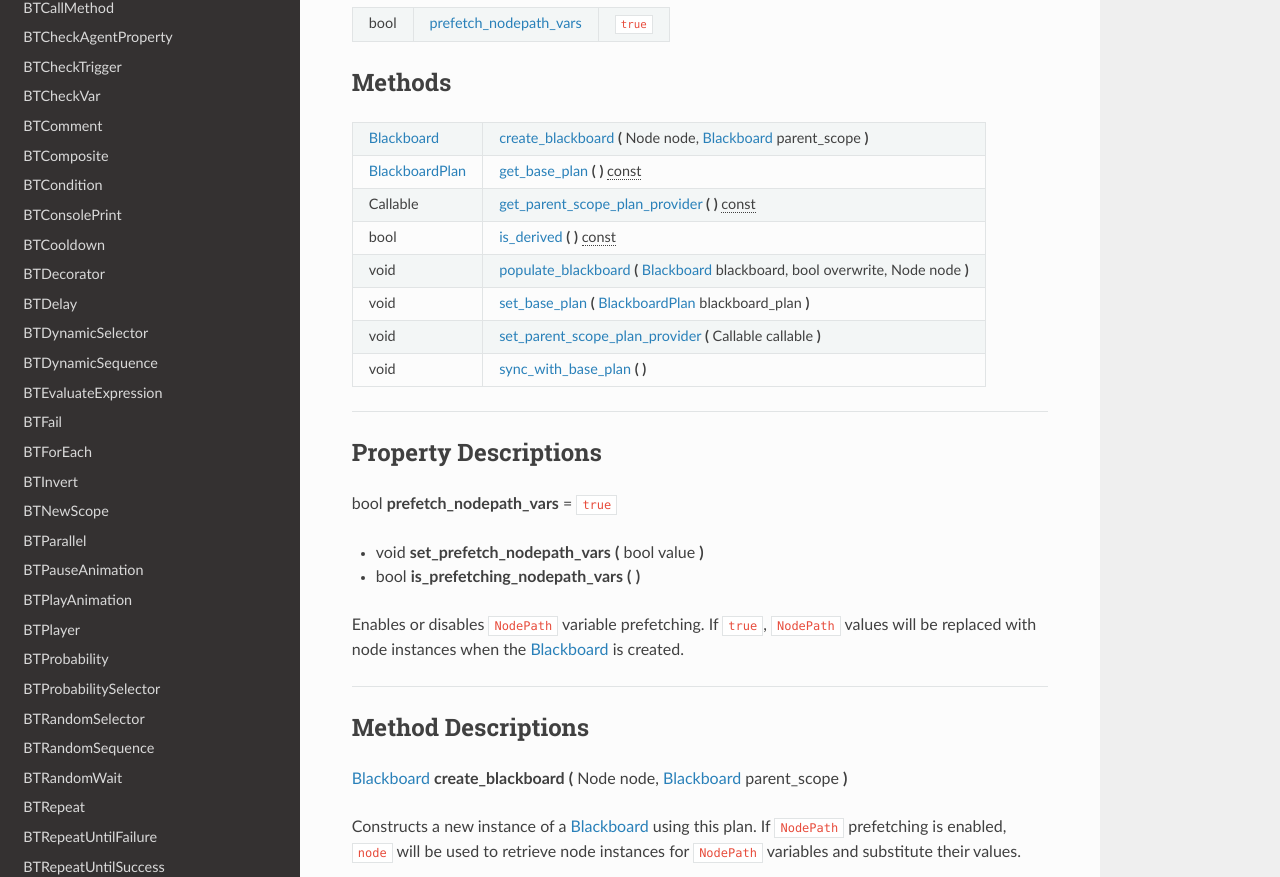
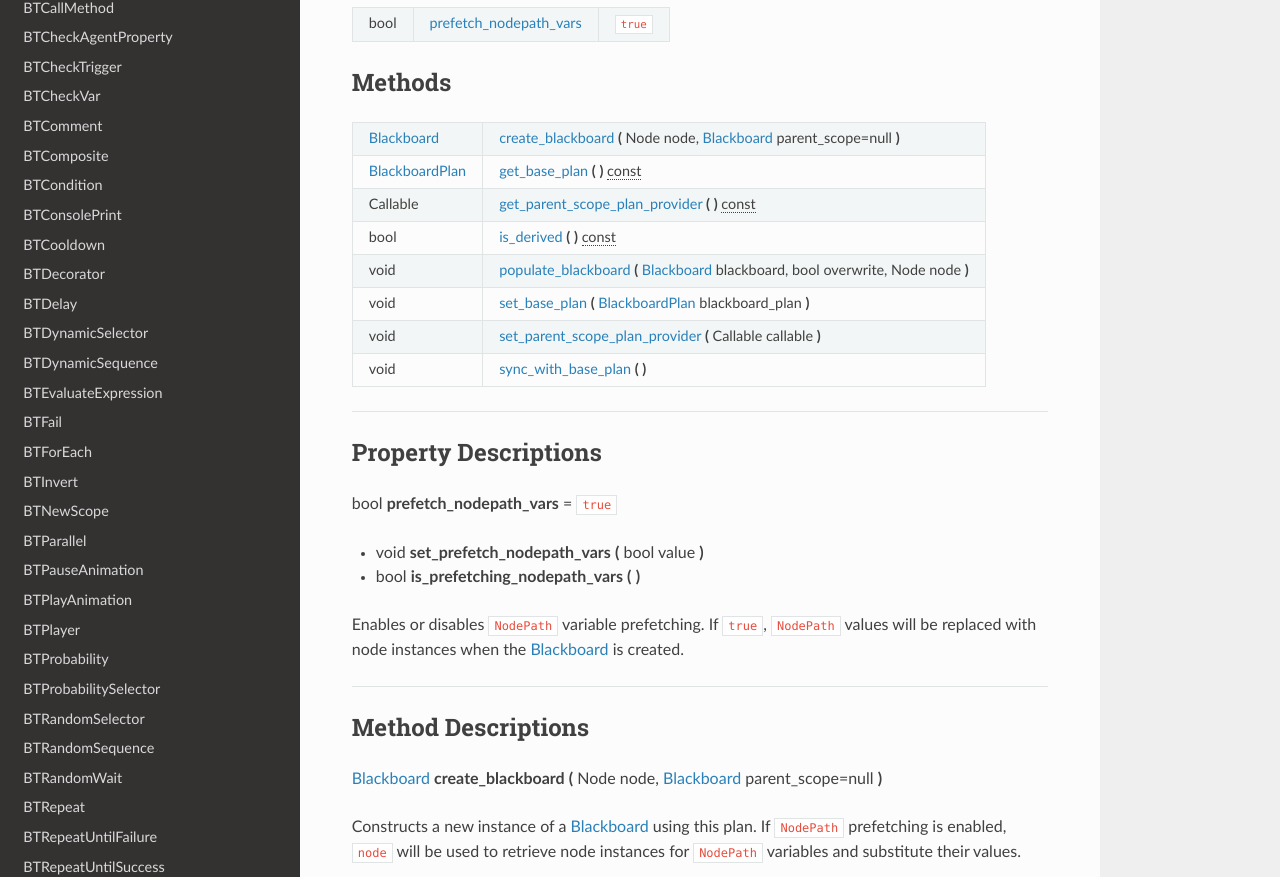
Before and after one commit to limbonaut/limboai, a Sphinx documentation site: the page built from doc/source/classes/class_blackboardplan.rst, in a window 1280 px wide and 1400 px high. Shown: the part 305-1182 px from the top of the window. Built offline with Sphinx 7.4.7 and the Read the Docs theme 2.0.0, drawn with Linux system fonts in a browser that asks for light colours; pages that are not in the unit, such as notebooks, are missing from menus.

Commit message:
Fix `parent_scope` argument in `create_blackboard` should have a default value

```diff
--- a/doc/source/classes/class_blackboardplan.rst
+++ b/doc/source/classes/class_blackboardplan.rst
@@ -35,7 +35,7 @@ Methods
    :widths: auto
 
    +---------------------------------------------+-------------------------------------------------------------------------------------------------------------------------------------------------------------------+
-   | :ref:`Blackboard<class_Blackboard>`         | :ref:`create_blackboard<class_BlackboardPlan_method_create_blackboard>` **(** Node node, :ref:`Blackboard<class_Blackboard>` parent_scope **)**                   |
+   | :ref:`Blackboard<class_Blackboard>`         | :ref:`create_blackboard<class_BlackboardPlan_method_create_blackboard>` **(** Node node, :ref:`Blackboard<class_Blackboard>` parent_scope=null **)**              |
    +---------------------------------------------+-------------------------------------------------------------------------------------------------------------------------------------------------------------------+
    | :ref:`BlackboardPlan<class_BlackboardPlan>` | :ref:`get_base_plan<class_BlackboardPlan_method_get_base_plan>` **(** **)** |const|                                                                               |
    +---------------------------------------------+-------------------------------------------------------------------------------------------------------------------------------------------------------------------+
@@ -87,7 +87,7 @@ Method Descriptions
 
 .. rst-class:: classref-method
 
-:ref:`Blackboard<class_Blackboard>` **create_blackboard** **(** Node node, :ref:`Blackboard<class_Blackboard>` parent_scope **)**
+:ref:`Blackboard<class_Blackboard>` **create_blackboard** **(** Node node, :ref:`Blackboard<class_Blackboard>` parent_scope=null **)**
 
 Constructs a new instance of a :ref:`Blackboard<class_Blackboard>` using this plan. If ``NodePath`` prefetching is enabled, ``node`` will be used to retrieve node instances for ``NodePath`` variables and substitute their values.
 
```
Also changed, not shown: 2 other files.
